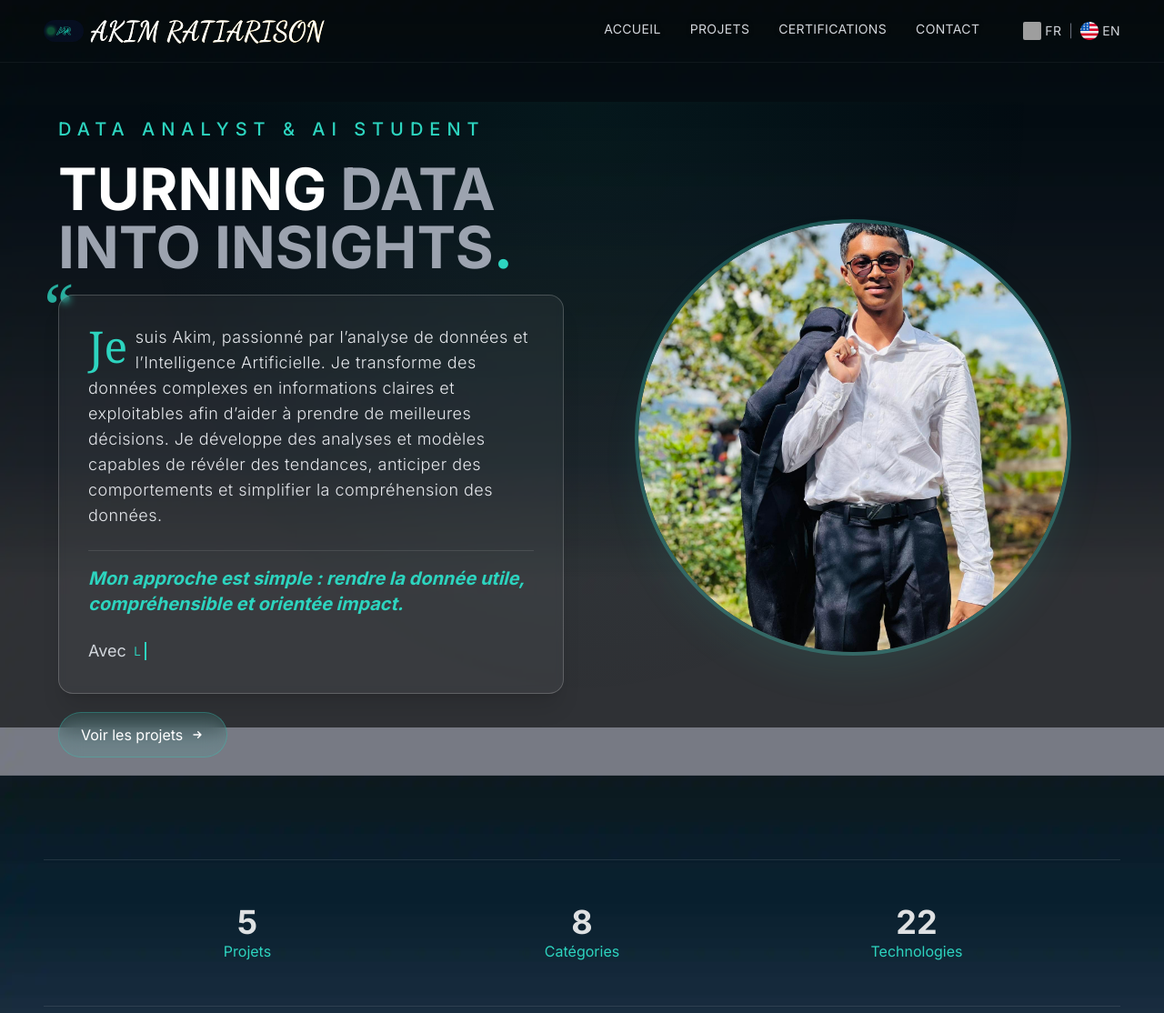
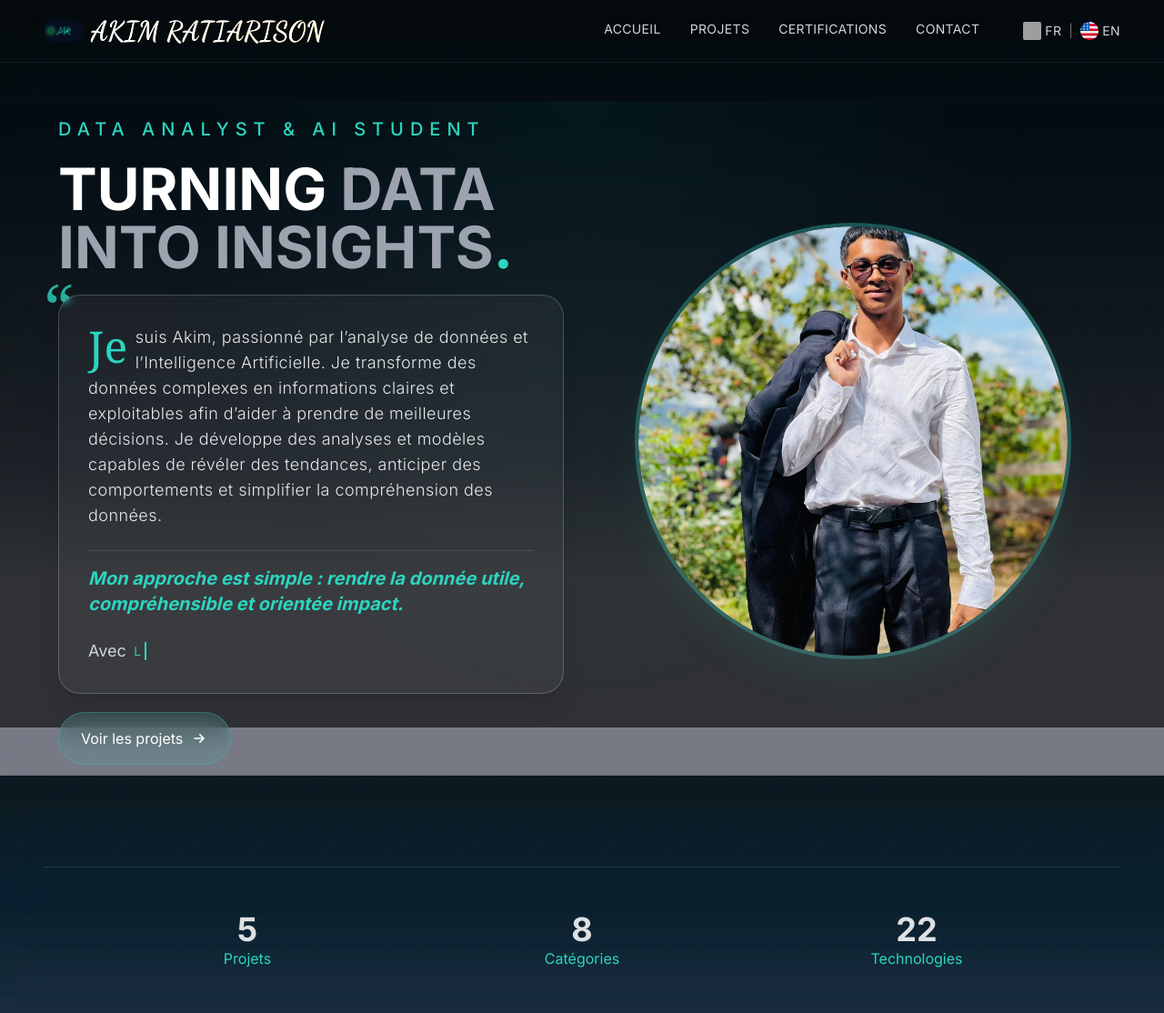
Before and after one commit to akimratiarison-rgb/portfolio-data-akim, a Flask app: page / in a window 1280 px wide. Shown: the top 1114 px of the page at 91% size. Run offline with Flask 3, Linux system fonts and the light colour scheme; some libraries are stand-ins or nearby versions; some web fonts are replaced; grey boxes are pictures that could not be loaded.

Commit message:
Modif padd

```diff
--- a/templates/index.html
+++ b/templates/index.html
@@ -27,7 +27,7 @@
     <!-- Guillemet décoratif (visible sur tous les écrans) -->
     <div class="guy absolute -top-3 md:-top-6 -left-2 md:-left-4 text-5xl md:text-7xl text-accent/80 font-serif select-none pointer-events-none ">“</div>
 
-    <div class="relative bg-white/5 backdrop-blur-sm border border-white/20 rounded-2xl p-6 md:p-8 shadow-xl transition-all duration-300 hover:border-accent/30">
+    <div class="relative bg-white/5 backdrop-blur-sm border border-white/20 rounded-3xl p-4 md:p-8 shadow-xl transition-all duration-300 hover:border-accent/30">
         <p class="text-gray-200 font-light leading-relaxed text-base md:text-lg tracking-normal md:tracking-wide">
             <span class="drop-na text-accent text-3xl md:text-5xl font-serif mr-1 md:mr-2 float-left leading-[1.2]">{{ _('Je') }}</span>
             {{ _('suis Akim, passionné par l’analyse de données et l’Intelligence Artificielle. Je transforme des données complexes en informations claires et exploitables afin d’aider à prendre de meilleures décisions. Je développe des analyses et modèles capables de révéler des tendances, anticiper des comportements et simplifier la compréhension des données.') }}
@@ -44,9 +44,9 @@
         </div>
     </div>
 </div>
-    <a href="#projets" class="inline-flex items-center gap-2 bg-accent/10 backdrop-blur-md border border-accent/30 text-white px-6 py-3 rounded-full hover:bg-accent/20 hover:scale-105 hover:shadow-lg hover:shadow-accent/20 transition-all duration-300">
+    <a href="#projets" class="inline-flex items-center gap-2 bg-accent/10 backdrop-blur-lg border border-accent/30 text-white px-6 py-3 rounded-full hover:bg-accent/20 hover:scale-105 hover:shadow-sm hover:shadow-accent/20 transition-all duration-300">
       {{ _('Voir les projets') }}
-      <svg class="w-4 h-4 group-hover:translate-x-1 transition-transform" fill="none" stroke="currentColor" viewBox="0 0 24 24"><path stroke-linecap="round" stroke-linejoin="round" stroke-width="2" d="M13 7l5 5m0 0l-5 5m5-5H6"></path></svg>
+      <svg class="w-5 h-8 group-hover:translate-x-2 transition-transform" fill="none" stroke="currentColor" viewBox="0 0 24 24"><path stroke-linecap="round" stroke-linejoin="round" stroke-width="2" d="M13 7l5 5m0 0l-5 5m5-5H6"></path></svg>
     </a>
   </div>
 </section>
```
